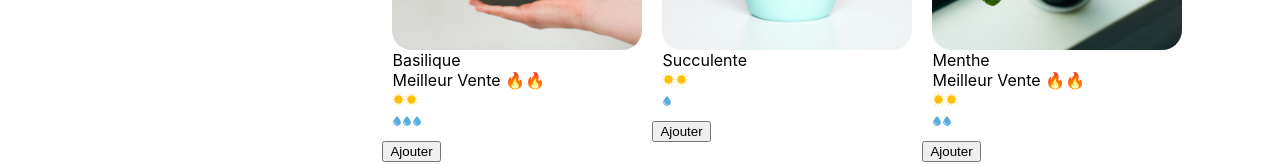
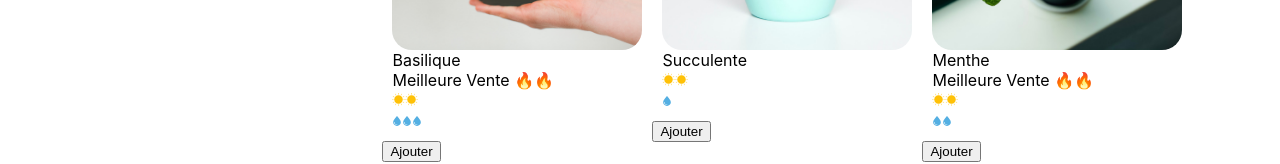
Before and after one commit to Ambrosioc/la-maison-jungle, a React (Create React App) app: page / in a window 1280 px wide. Shown: the part 1163-1327 px from the top of the page. Built offline with nearby package versions, Linux system fonts and the light colour scheme.

Commit message:
edit PlantItem fil

```diff
--- a/src/components/PlantItem.js
+++ b/src/components/PlantItem.js
@@ -26,7 +26,7 @@ function PlantItem({
       <span className="lmj-plant-item-price">{price}€</span>
       <img className="lmj-plant-item-cover" src={cover} alt={`${name} cover`} />
       {name}
-      {isBestSale && <div>Meilleur vente 🔥🔥</div>}
+      {isBestSale && <div>Meilleure vente 🔥🔥</div>}
       <div>
         <CareScale careType="light" scaleValue={light} />
         <CareScale careType="water" scaleValue={water} />
```
